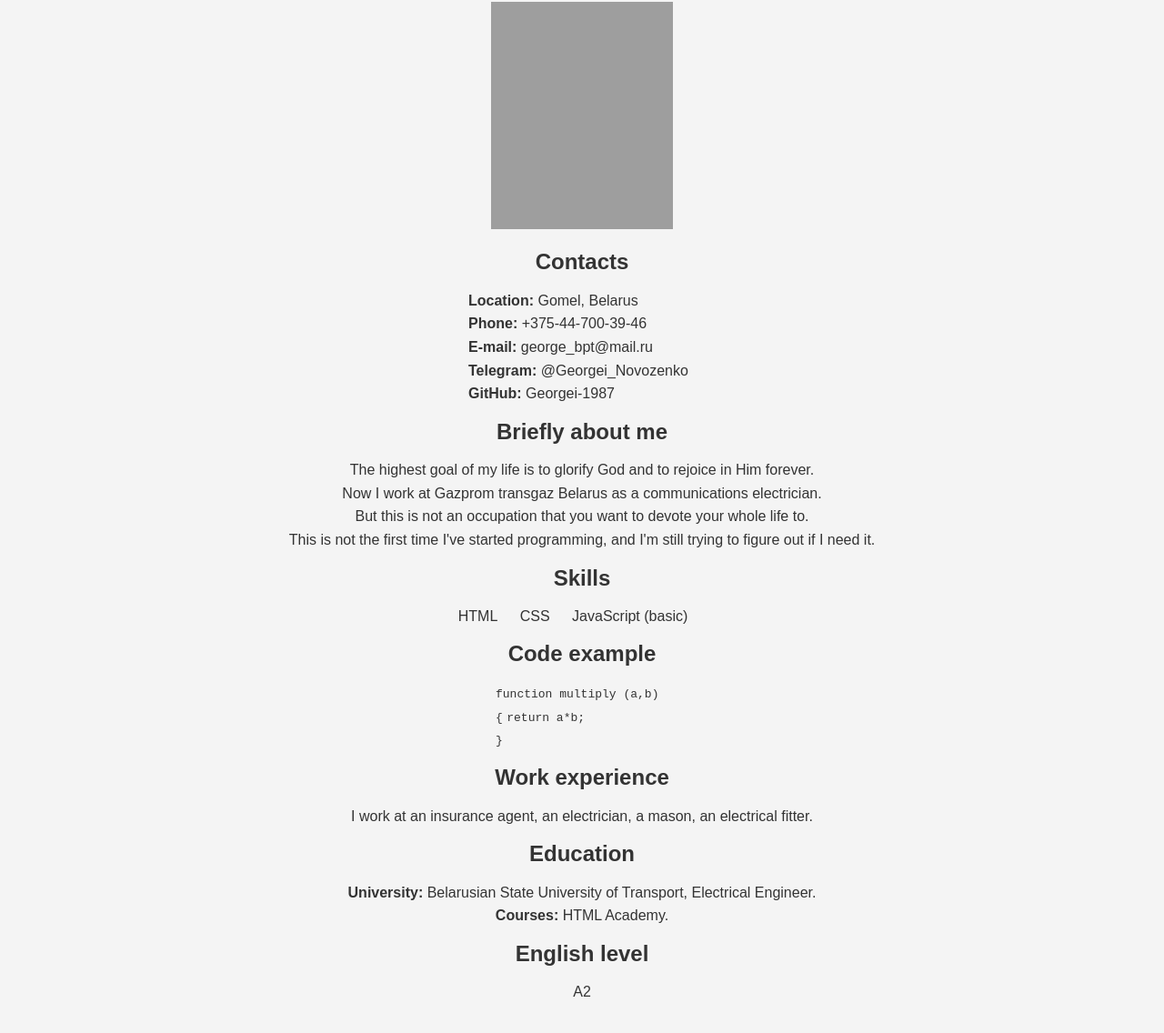
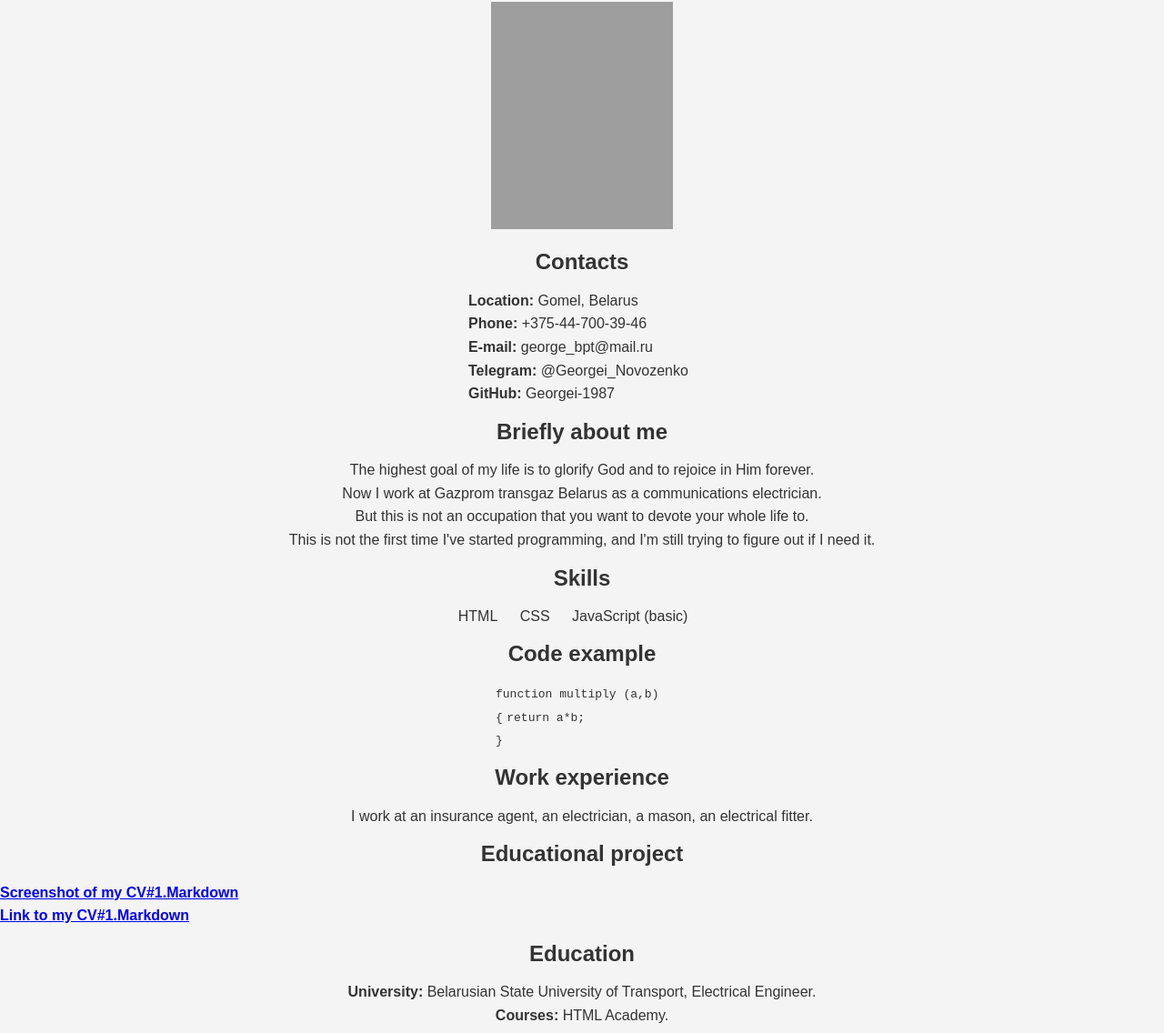
Before and after one commit to Georgei-1987/rsschool-cv, a plain HTML site: page index.html in a window 1280 px wide. Shown: the part 115-1251 px from the top of the page at 91% size. Drawn offline with Linux system fonts and the light colour scheme; grey boxes are pictures that could not be loaded.

Commit message:
fix: update index.html

```diff
--- a/index.html
+++ b/index.html
@@ -26,6 +26,9 @@
                             </li>
                             <li>
                                 <a href="#work_experience">Work experience</a>
+                            </li>
+                            <li>
+                                <a href="#educational_project">Educational project</a>
                             </li>
                             <li>
                                 <a href="#education">Education</a>
@@ -80,6 +83,11 @@
                 <h2 id="work_experience">Work experience</h2>
                 <p>I work at an insurance agent, an electrician, a mason, an electrical fitter.</p>
             </div>
+            <div class="educational_project_container">
+                <h2 id="educational_project">Educational project</h2>
+                <a href="Screenshot_CV.png"><b>Screenshot of my CV#1.Markdown</b></a><br>
+                <a href="https://Georgei-1987.github.io/rsschool-cv/cv"><b>Link to my CV#1.Markdown</b></a>
+            </div>
             <div class="education_container">
                 <h2 id="education">Education</h2>
                 <ul>
@@ -98,9 +106,9 @@
                     <li>
                         <a href="https://github.com/Georgei-1987"><b>GitHub</b></a>
                     </li>
-                    <li>
+                    <li class="logo">
                         <a href="https://rs.school/#about-school">
-                          <img src="rs-school-logo.svg" alt="Logo of RSSchool" height="50" width="150">
+                            <img src="rs-school-logo.svg" alt="Logo of RSSchool" height="50" width="150">
                         </a>
                     </li>
                     <li>
```
